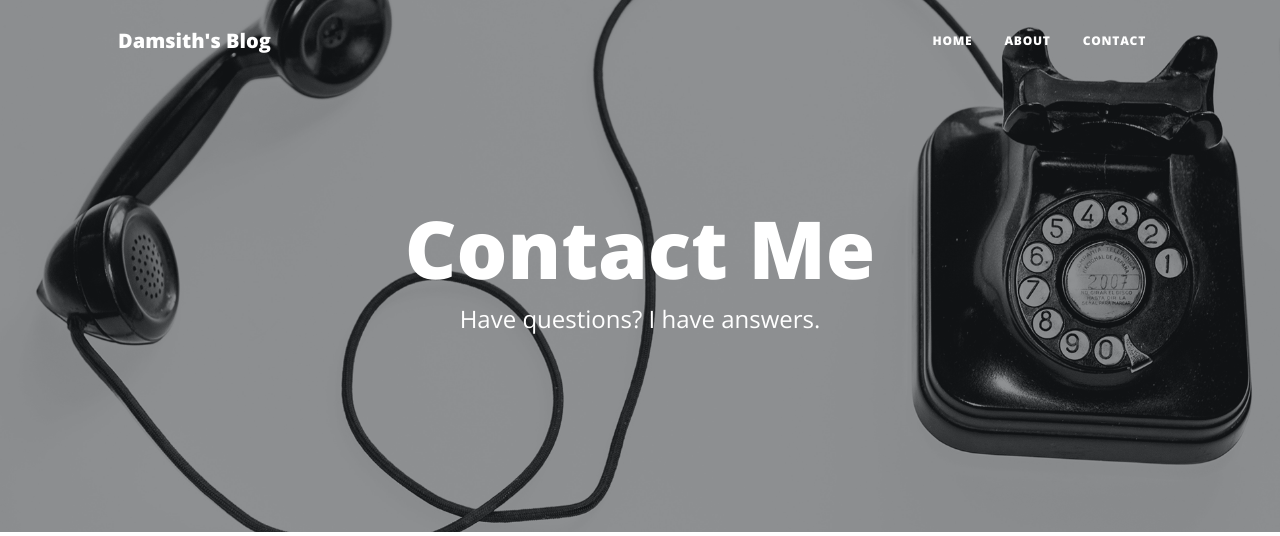
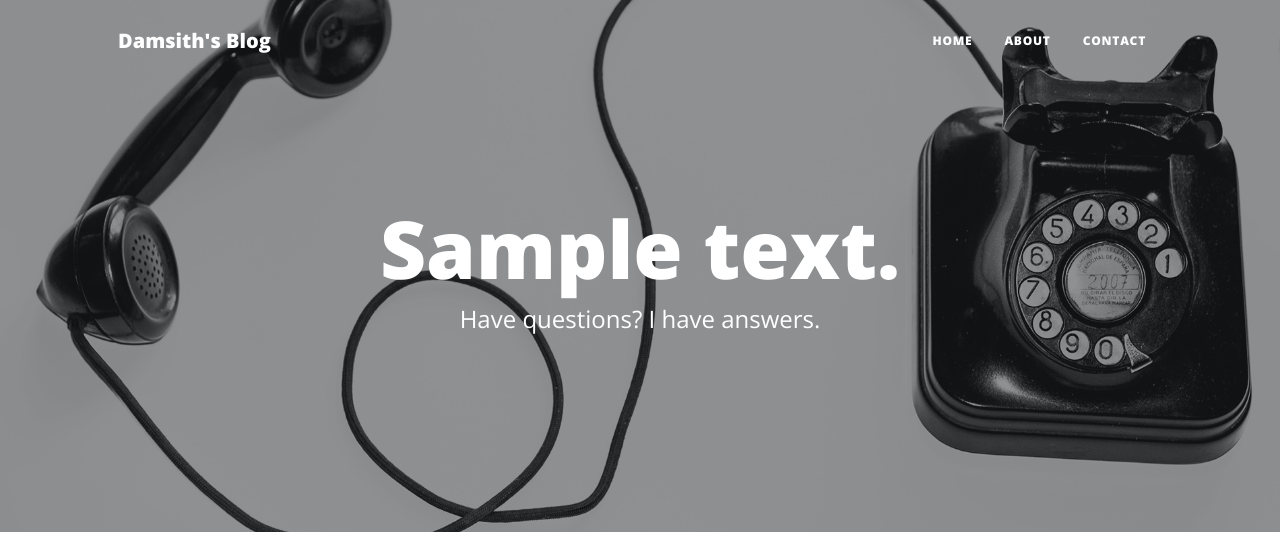
Before and after one commit to Damsith-LK/Web-Development-with-Python, a Flask app: template Blog/templates/contact.html in a window 1280 px wide. Shown: the top 536 px of the page. Run offline with Flask 3, Linux system fonts and the light colour scheme; the template is opened without the code that fills it: most values are stand-ins (such as "Sample title", 1, 10 or a date in 2020); some libraries are stand-ins or nearby versions.

Commit message:
Now 'Success' message gets shown in the same /contact page
Depending on the method, the h1 on '/contact' page changes to either 'Contact Me' or 'Successfully sent your message'

```diff
--- a/Blog/main.py
+++ b/Blog/main.py
@@ -23,16 +23,18 @@ def post(num):
     subtitle = blogs[num-1]["subtitle"]
     date = blogs[num-1]["date"]
     id = blogs[num-1]["id"]
-    return render_template("post.html", title=title, body=body, subtitle=subtitle, date=date, id=id)
+    return render_template("post.html", title=title, body=body, subtitle=subtitle, date=date, id=id, year=year)
 
 @app.route("/about")
 def about():
-    return render_template("about.html")
+    return render_template("about.html", year=year)
 
 @app.route("/contact", methods=["GET", "POST"])
 def contact():
+    # h1_message indicates what should be shown in the h1 of '/contact' page depending on method (get or post)
+    # I think this would be a better approach than adding 'if's in html file with Jinja
     if request.method == "GET":
-        return render_template("contact.html")
+        return render_template("contact.html", h1_message="Contact Me", year=year)
     else:
         name = request.form["name"]
         email = request.form["email"]
@@ -42,19 +44,7 @@ def contact():
         print(email)
         print(phone)
         print(message)
-        return "<h1>Successfully sent your message</h1>"
-
-# @app.route("/form-entry", methods=["POST"])
-# def form_entry():
-#     name = request.form["name"]
-#     email = request.form["email"]
-#     phone = request.form["phone"]
-#     message = request.form["message"]
-#     print(name)
-#     print(email)
-#     print(phone)
-#     print(message)
-#     return "<h1>Successfully sent your message</h1>"
+        return render_template("contact.html", h1_message="Successfully sent your message", year=year)
 
 
 if __name__ == "__main__":
--- a/Blog/templates/contact.html
+++ b/Blog/templates/contact.html
@@ -8,7 +8,7 @@
                 <div class="row gx-4 gx-lg-5 justify-content-center">
                     <div class="col-md-10 col-lg-8 col-xl-7">
                         <div class="page-heading">
-                            <h1>Contact Me</h1>
+                            <h1>{{ h1_message }}</h1>
                             <span class="subheading">Have questions? I have answers.</span>
                         </div>
                     </div>
```
